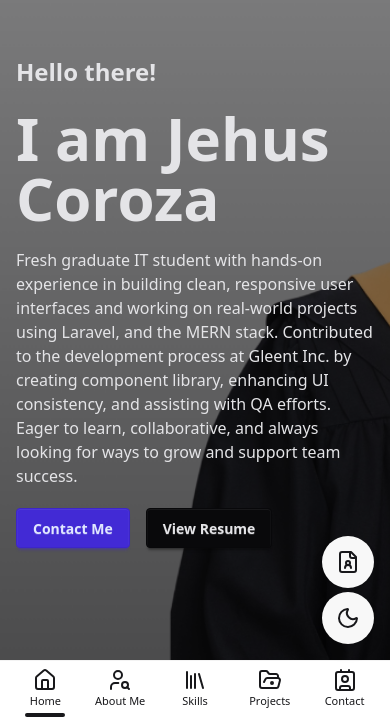
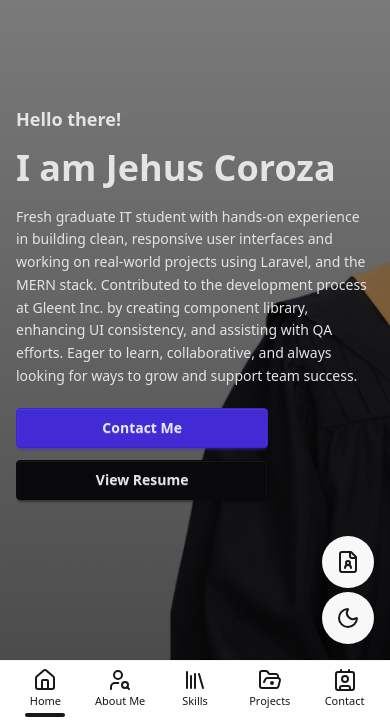
Before and after one commit to jhscrz24/portfolio-website, a React (Vite) app: page / in a window 390 px wide. Shown: the part 120-844 px from the top of the page. Built offline with nearby package versions, Linux system fonts and the light colour scheme.

Commit message:
finished: - responsive hero

```diff
--- a/src/sections/Hero.jsx
+++ b/src/sections/Hero.jsx
@@ -18,29 +18,38 @@ export default function Hero() {
   const imageUrl = theme === 'dark' ? '/images/hero-dark.png' : '/images/hero-light.png';
 
   return (
-    <section id="hero" className="min-h-screen flex bg-base-100">
+    <section
+      id="hero"
+      className="min-h-screen flex bg-base-100"
+    >
       <div
-          className="hero min-h-screen"
+        className="hero min-h-screen bg-cover bg-center"
         style={{
           backgroundImage: `url(${imageUrl})`,
           transition: 'background-image 0.5s ease-in-out',
         }}
       >
-          <div className="hero-overlay"></div>
-          <div className="hero-content text-neutral-content justify-start">
+        <div className="hero-overlay bg-opacity-40"></div>
+        <div className="hero-content text-neutral-content justify-start px-4 sm:px-6 md:px-10">
           <div className="flex flex-col items-start text-left max-w-xl">
-              <h6 className="mb-5 text-2xl font-bold">Hello there!</h6>
-              <h1 className="mb-5 text-6xl font-bold">I am Jehus Coroza</h1>
-              <p className="mb-5">
-                Fresh graduate IT student with hands-on experience in building clean, responsive user interfaces and working on real-world projects using Laravel, and the MERN stack. Contributed to the development process at Gleent Inc. by creating component library, enhancing UI consistency, and assisting with QA efforts. Eager to learn, collaborative, and always looking for ways to grow and support team success.
+            <h6 className="mb-3 text-lg sm:text-xl md:text-2xl font-bold">Hello there!</h6>
+            <h1 className="mb-4 text-4xl sm:text-5xl md:text-6xl lg:text-7xl font-bold leading-tight">
+              I am Jehus Coroza
+            </h1>
+            <p className="mb-5 text-sm sm:text-base md:text-lg leading-relaxed">
+              Fresh graduate IT student with hands-on experience in building clean, responsive user interfaces
+              and working on real-world projects using Laravel, and the MERN stack. Contributed to the
+              development process at Gleent Inc. by creating component library, enhancing UI consistency,
+              and assisting with QA efforts. Eager to learn, collaborative, and always looking for ways to
+              grow and support team success.
             </p>
-              <div className="flex gap-4">
-                <button className="btn btn-primary">Contact Me</button>
-                <button className="btn btn-neutral">View Resume</button>
+            <div className="flex flex-wrap gap-3">
+              <button className="btn btn-primary w-full sm:w-auto">Contact Me</button>
+              <button className="btn btn-neutral w-full sm:w-auto">View Resume</button>
             </div>
           </div>
         </div>
       </div>
     </section>
-  )
+  );
 }
```
Lines whose indentation alone changed are shown as unchanged.
